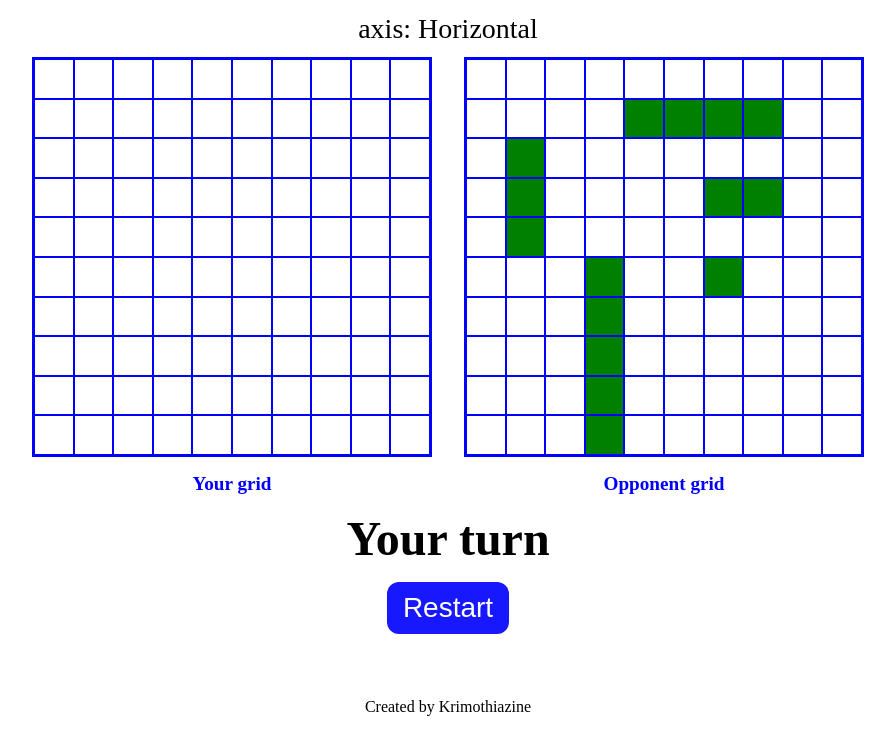
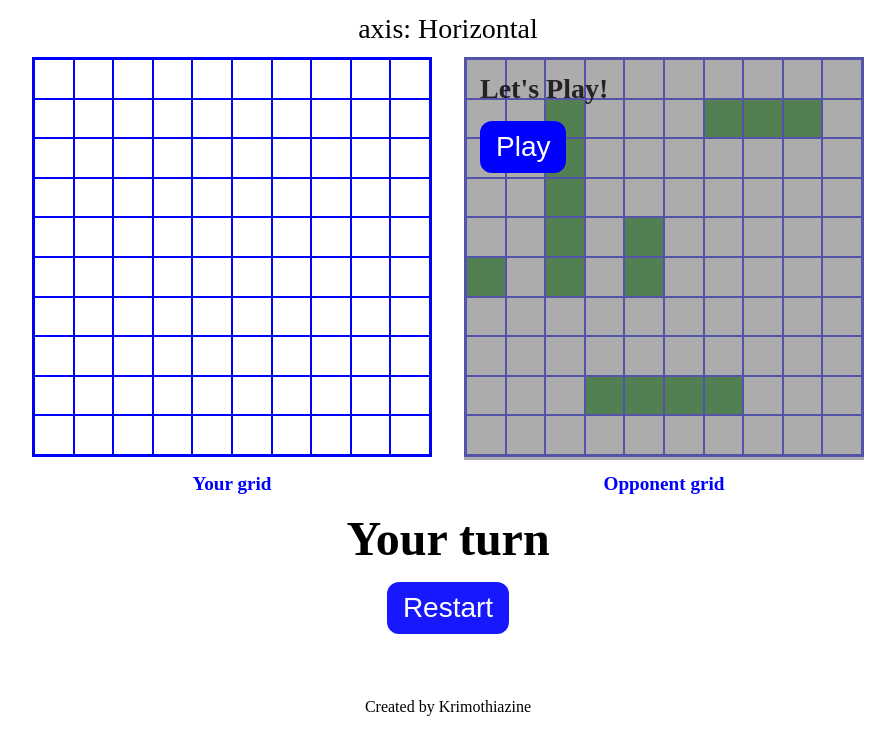
Before and after one commit to Abdelkrim-Saouchi/Battleship, a website built with webpack: page src/template.html in a window 1280 px wide. Both pictures are taken after a click on the button "Restart". Shown: the part 293-1041 px from the top of the page, without its empty margins (192-1087 px from the left). Built offline with nearby package versions, Linux system fonts and the light colour scheme.

Commit message:
Finish core functionalities

```diff
--- a/src/dom/displayController.js
+++ b/src/dom/displayController.js
@@ -47,6 +47,17 @@ export const renderBoard = (boardGrid, boardData) => {
   }
 };
 
+export const cleanUiBoard = (boardGrid) => {
+  for (let i = 0; i < boardGrid.length; i += 1) {
+    for (let j = 0; j < boardGrid[i].children.length; j += 1) {
+      boardGrid[i].children[j].classList.remove('green');
+      boardGrid[i].children[j].classList.remove('red');
+      boardGrid[i].children[j].classList.remove('hit');
+      boardGrid[i].children[j].innerHTML = '';
+    }
+  }
+};
+
 export const getAttackCoordinates = (target, coordinates) => {
   const coordinatesCopy = coordinates.slice(0);
   // if (coordinatesCopy.length > 0) {
@@ -73,7 +84,7 @@ const shipNames = [
 ];
 const shipsLength = [5, 4, 3, 2, 1];
 
-const hasAlreadyChosen = [];
+let hasAlreadyChosen = [];
 
 function isSameStart(startRow, startCol) {
   for (let i = 0; i < hasAlreadyChosen.length; i += 1) {
@@ -157,9 +168,8 @@ export function dropShip(e) {
     [endRow, endCol],
   ]);
 
-  // remove dragged ship form ships options
-  draggedShip.remove();
-
+  // hide dragged ship form ships options
+  draggedShip.classList.add('hidden');
   // eslint-disable-next-line consistent-return
   return {
     shipName,
@@ -179,3 +189,35 @@ export function changeDirection() {
       : 'axis: Horizontal';
   direction = direction === 'horizontal' ? 'vertical' : 'horizontal';
 }
+
+const shipsOptions = Array.from(
+  document.querySelectorAll('.start-section__ship-options > div')
+);
+function isGameReady() {
+  for (let i = 0; i < shipsOptions.length; i += 1) {
+    if (!shipsOptions[i].classList.contains('hidden')) {
+      return false;
+    }
+  }
+  return true;
+}
+
+const startPlayContainer = document.querySelector(
+  '.game-container__start-play-container'
+);
+
+export function startPlaying() {
+  if (isGameReady()) {
+    startPlayContainer.classList.add('hidden');
+  }
+}
+
+export function redisplayStartContainer() {
+  startPlayContainer.classList.remove('hidden');
+}
+
+export function redisplayShipOptions() {
+  shipsOptions.forEach((shipOption) => shipOption.classList.remove('hidden'));
+  // rest tracking array for new ship positioning
+  hasAlreadyChosen = [];
+}
--- a/src/logic/game.js
+++ b/src/logic/game.js
@@ -7,9 +7,19 @@ import {
   dragStart,
   dropShip,
   changeDirection,
+  startPlaying,
+  redisplayStartContainer,
+  redisplayShipOptions,
+  cleanUiBoard,
 } from '../dom/displayController';
 import gameBoardFactory from './gameBoardFactory';
 import Player from './player';
+
+// global variables to define the state of game
+let isHumanPlaying = true;
+let isComputerPlaying = false;
+let attackCoordinates = null;
+let allReadyClicked = [];
 
 const playerOne = Player('Human');
 const playerTwo = Player('Computer');
@@ -79,6 +89,64 @@ allHumanPlayerBoardCells.forEach((playerCell) => {
 const rotateBtn = document.querySelector('.start-section__rotate-btn');
 rotateBtn.addEventListener('click', changeDirection);
 
+// start play Btn
+const playBtn = document.querySelector('.game-container__play-btn');
+playBtn.addEventListener('click', startPlaying);
+
+// restart Btn
+const restartBtn = document.querySelector('.game-control-panel__restart-btn');
+restartBtn.addEventListener('click', () => {
+  isHumanPlaying = true;
+  isComputerPlaying = false;
+  attackCoordinates = null;
+  allReadyClicked = [];
+
+  redisplayStartContainer();
+  redisplayShipOptions();
+  changeDisplayer('Your turn');
+  gameBoardOne.cleanGameBoard();
+  gameBoardTwo.cleanGameBoard();
+  gameBoardOne.cleanShips();
+  gameBoardTwo.cleanShips();
+  cleanUiBoard(uiBoardOne.children);
+  cleanUiBoard(uiBoardTwo.children);
+
+  const newShipsCoord = playerTwo.generateRandomShipCoords();
+
+  gameBoardTwo.placeShipAt(
+    newShipsCoord[0][0],
+    newShipsCoord[0][1],
+    5,
+    'currier'
+  );
+  gameBoardTwo.placeShipAt(
+    newShipsCoord[1][0],
+    newShipsCoord[1][1],
+    4,
+    'battleship'
+  );
+  gameBoardTwo.placeShipAt(
+    newShipsCoord[2][0],
+    newShipsCoord[2][1],
+    3,
+    'destroyer'
+  );
+  gameBoardTwo.placeShipAt(
+    newShipsCoord[3][0],
+    newShipsCoord[3][1],
+    2,
+    'submarine'
+  );
+  gameBoardTwo.placeShipAt(
+    newShipsCoord[4][0],
+    newShipsCoord[4][1],
+    1,
+    'patrol boat'
+  );
+
+  renderBoard(uiBoardOne.children, gameBoardOne.gameBoard);
+  renderBoard(uiBoardTwo.children, gameBoardTwo.gameBoard);
+});
 // check winner
 const isWinner = (gameBoard) => gameBoard.allAreSunk();
 
@@ -97,10 +165,6 @@ const hasBeenClicked = (clicksList, coordinates) => {
 
 // game loop
 export default function play() {
-  let isHumanPlaying = true;
-  let isComputerPlaying = false;
-  let attackCoordinates = null;
-  const allReadyClicked = [];
   uiBoardTwo.addEventListener('click', (e) => {
     if (isHumanPlaying) {
       attackCoordinates = getAttackCoordinates(e.target, []);
--- a/src/logic/gameBoardFactory.js
+++ b/src/logic/gameBoardFactory.js
@@ -15,7 +15,7 @@ export default function gameBoardFactory() {
     ['', '', '', '', '', '', '', '', '', ''],
   ];
 
-  const ships = {};
+  let ships = {};
 
   const removeX = (string) => {
     if (string.length > 1 && string.includes('x')) {
@@ -144,12 +144,25 @@ export default function gameBoardFactory() {
     return areSunk.every((statement) => statement === true);
   };
 
+  const cleanGameBoard = () => {
+    for (let i = 0; i < gameBoard.length; i += 1) {
+      for (let j = 0; j < gameBoard[i].length; j += 1) {
+        gameBoard[i][j] = '';
+      }
+    }
+  };
+
+  const cleanShips = () => {
+    ships = {};
+  };
+
   return {
     gameBoard,
-    ships,
     placeShipAt,
     receiveAttack,
     allAreSunk,
     fillAroundSunkShip,
+    cleanGameBoard,
+    cleanShips,
   };
 }
--- a/src/style.css
+++ b/src/style.css
@@ -38,11 +38,31 @@ h1 {
   display: flex;
   flex-direction: column;
   align-items: center;
+
   gap: 16px;
 }
 
-.game-container__grid,
-.start-section__start-grid {
+.game-container__board--two {
+  position: relative;
+}
+
+.game-container__start-play-container {
+  position: absolute;
+  background-color: rgba(128, 128, 128, 0.651);
+  z-index: 99;
+  padding: 16px;
+  width: 100%;
+  height: 92%;
+  font-size: 28px;
+  font-weight: 600;
+  color: rgba(0, 0, 0, 0.795);
+}
+
+.game-container__start-display {
+  margin-bottom: 16px;
+}
+
+.game-container__grid {
   width: 400px;
   height: 400px;
   display: flex;
@@ -101,7 +121,8 @@ h1 {
   margin-block: 16px;
 }
 
-.game-control-panel__restart-btn {
+.game-control-panel__restart-btn,
+.game-container__play-btn {
   border: 0;
   padding: 10px 16px;
   background-color: blue;
@@ -161,8 +182,7 @@ h1 {
   width: 40px;
 }
 
-.start-section__rotate-btn,
-.start-section__start-btn {
+.start-section__rotate-btn {
   border: 0;
   background-color: blue;
   color: white;
@@ -183,3 +203,7 @@ h1 {
 footer {
   padding: 32px;
 }
+
+.hidden {
+  display: none;
+}
--- a/src/template.html
+++ b/src/template.html
@@ -20,8 +20,6 @@
         </div>
         <button class="start-section__rotate-btn">Rotate</button>
         <p class="start-section__axis-indicator">axis: Horizontal</p>
-        <!-- <div class="start-section__start-grid"></div>
-        <button class="start-section__start-btn">play</button> -->
       </div>
       <div class="game-container">
         <div class="game-container__board game-container__board--one">
@@ -35,6 +33,10 @@
           <p class="game-container__player game-container__player--two">
             Opponent grid
           </p>
+          <div class="game-container__start-play-container">
+            <p class="game-container__start-display">Let's Play!</p>
+            <button class="game-container__play-btn">Play</button>
+          </div>
         </div>
       </div>
       <div class="game-control-panel">
```
